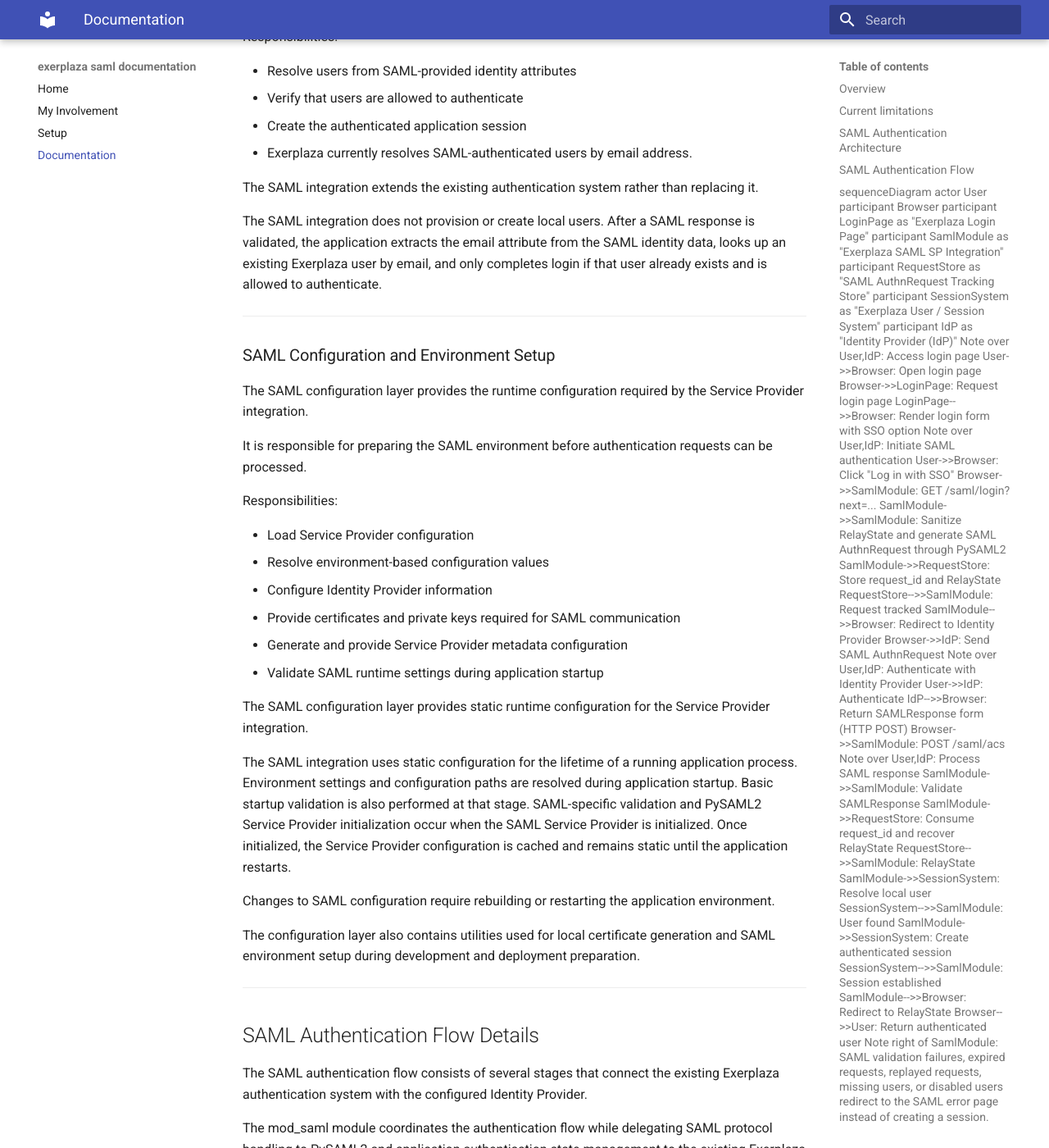
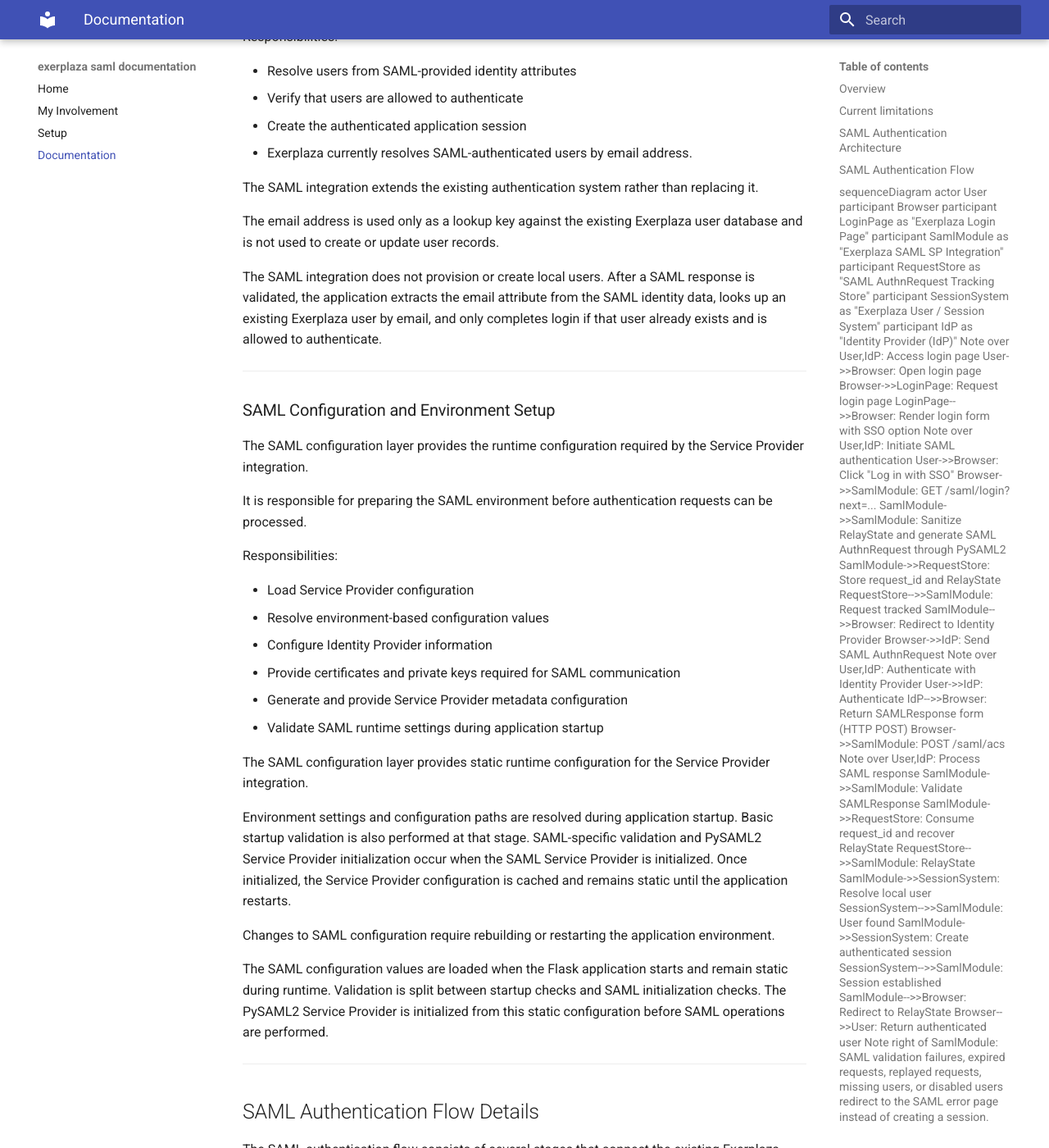
Before and after one commit to acquanaturaleminerale/acquanaturaleminerale.github.io, an MkDocs documentation site: the page built from docs/documentation.md, in a window 1280 px wide and 1400 px high, scrolled down 5219 px. Shown: the whole window at 82% size. Built offline with MkDocs 1.6.1 and Material for MkDocs 9.7.7, drawn with Linux system fonts in a browser that asks for light colours; some of the changed text lies outside the part shown.

Commit message:
Update documentation.md

```diff
--- a/docs/documentation.md
+++ b/docs/documentation.md
@@ -236,6 +236,8 @@
 
 The SAML integration extends the existing authentication system rather than replacing it.
 
+The email address is used only as a lookup key against the existing Exerplaza user database and is not used to create or update user records.
+
 The SAML integration does not provision or create local users. After a SAML response is validated, the application extracts the email attribute from the SAML identity data, looks up an existing Exerplaza user by email, and only completes login if that user already exists and is allowed to authenticate.
 
 ---
@@ -257,11 +259,11 @@
 
 The SAML configuration layer provides static runtime configuration for the Service Provider integration.
 
-The SAML integration uses static configuration for the lifetime of a running application process. Environment settings and configuration paths are resolved during application startup. Basic startup validation is also performed at that stage. SAML-specific validation and PySAML2 Service Provider initialization occur when the SAML Service Provider is initialized. Once initialized, the Service Provider configuration is cached and remains static until the application restarts.
+Environment settings and configuration paths are resolved during application startup. Basic startup validation is also performed at that stage. SAML-specific validation and PySAML2 Service Provider initialization occur when the SAML Service Provider is initialized. Once initialized, the Service Provider configuration is cached and remains static until the application restarts.
 
 Changes to SAML configuration require rebuilding or restarting the application environment.
 
-The configuration layer also contains utilities used for local certificate generation and SAML environment setup during development and deployment preparation.
+The SAML configuration values are loaded when the Flask application starts and remain static during runtime. Validation is split between startup checks and SAML initialization checks. The PySAML2 Service Provider is initialized from this static configuration before SAML operations are performed.
 
 ---
 
@@ -1187,9 +1189,11 @@
 
 # Certificate rotation
 
-Certificate rotation is currently a manual operational process. The exact rotation procedure depends on how the Service Provider certificate is configured in the deployment environment and how the Identity Provider consumes updated SP metadata. The current implementation does not provide automated certificate rollover or renewal logic, and rollover procedures should be validated against the target Identity Provider before production use.
+Certificate rotation is currently a manual operational process. The exact rotation procedure depends on how Service Provider certificate material is deployed and how the Identity Provider consumes updated Service Provider metadata or certificates.
 
-Automatic certificate renewal and certificate rollover are not currently implemented.
+The current implementation does not provide automated certificate rollover, automated renewal, or built-in certificate rotation orchestration. Rotation procedures should be validated against the target Identity Provider and deployment environment before production use.
+
+Any certificate change requires updating the deployed Service Provider certificate material and restarting the application so the new configuration is loaded.
 
 ---
 
```
